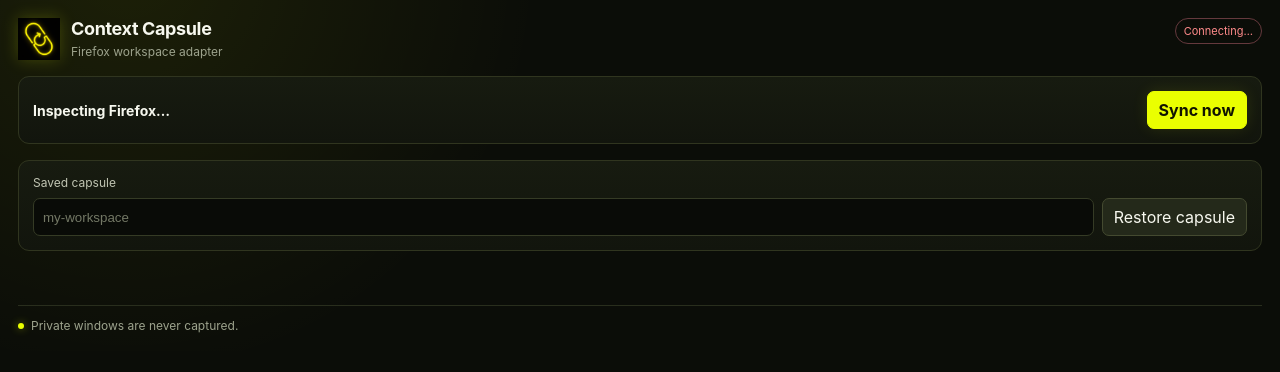
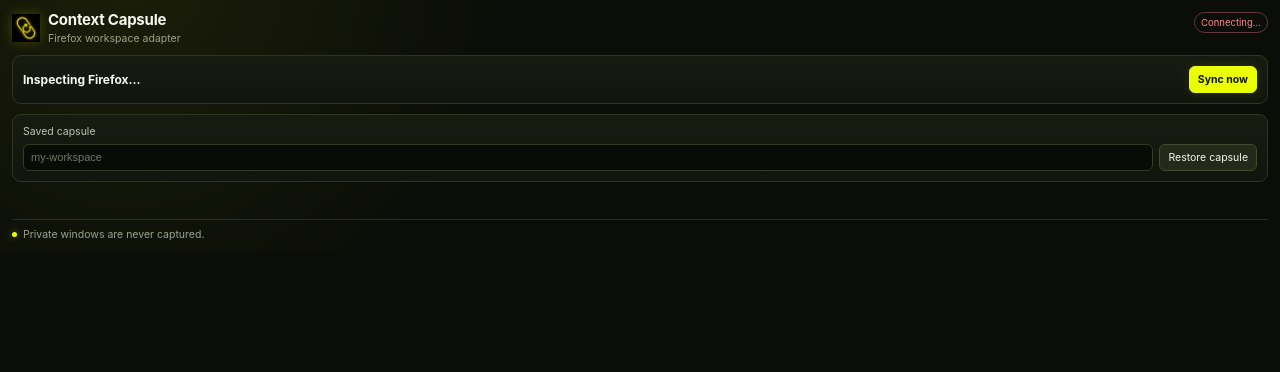
Before and after one commit to Context-Capsule/Capsule-Browser-Extension, a website with bundled scripts: page src/popup/popup.html in a window 1280 px wide. Built offline with nearby package versions, Linux system fonts and the light colour scheme; no server answers.

Commit message:
compact Firefox popup sizing

```diff
--- a/src/popup/popup.css
+++ b/src/popup/popup.css
@@ -18,72 +18,66 @@
   color: var(--text);
 }
 
-* {
-  box-sizing: border-box;
-}
+* { box-sizing: border-box; }
 
 body {
   margin: 0;
-  min-width: 390px;
-  background:
-    radial-gradient(circle at 10% -10%, rgba(234, 255, 0, 0.08), transparent 34%),
-    var(--background);
+  min-width: 330px;
+  background: radial-gradient(circle at 10% -10%, rgba(234, 255, 0, 0.07), transparent 32%), var(--background);
 }
 
 main {
   display: grid;
-  gap: 16px;
-  padding: 18px;
+  gap: 10px;
+  padding: 12px;
 }
 
 header {
   display: flex;
   align-items: flex-start;
   justify-content: space-between;
-  gap: 16px;
+  gap: 10px;
 }
 
 .brand {
   display: flex;
   min-width: 0;
   align-items: center;
-  gap: 11px;
+  gap: 8px;
 }
 
 .brand-logo {
-  width: 42px;
-  height: 42px;
-  flex: 0 0 42px;
+  width: 28px;
+  height: 28px;
+  flex: 0 0 28px;
   object-fit: contain;
-  filter: drop-shadow(0 0 8px var(--accent-glow));
+  filter: drop-shadow(0 0 6px var(--accent-glow));
 }
 
-.brand-copy {
-  min-width: 0;
-}
+.brand-copy { min-width: 0; }
 
 h1 {
   margin: 0;
-  font-size: 18px;
-  line-height: 1.15;
-  letter-spacing: -0.02em;
+  font-size: 15px;
+  line-height: 1.12;
+  letter-spacing: -0.015em;
 }
 
 p,
 footer {
-  margin: 4px 0 0;
+  margin: 3px 0 0;
   color: var(--muted);
-  font-size: 12px;
+  font-size: 10.5px;
 }
 
 #connection {
-  max-width: 155px;
+  max-width: 128px;
   overflow: hidden;
-  padding: 5px 8px;
+  padding: 4px 6px;
   border: 1px solid var(--danger-border);
   border-radius: 999px;
   color: var(--danger);
-  font-size: 11px;
+  font-size: 9.5px;
   text-overflow: ellipsis;
   white-space: nowrap;
 }
@@ -92,14 +86,14 @@ footer {
   border-color: var(--border-strong);
   background: var(--accent-soft);
   color: var(--accent);
-  box-shadow: 0 0 14px rgba(234, 255, 0, 0.05);
+  box-shadow: 0 0 10px rgba(234, 255, 0, 0.05);
 }
 
 .snapshot,
 .restore {
-  padding: 14px;
+  padding: 10px;
   border: 1px solid var(--border);
-  border-radius: 11px;
+  border-radius: 9px;
   background: linear-gradient(180deg, var(--panel-raised), var(--panel));
 }
 
@@ -107,119 +101,102 @@ footer {
   display: flex;
   align-items: center;
   justify-content: space-between;
-  gap: 12px;
+  gap: 9px;
 }
 
 #counts {
-  font-size: 14px;
+  font-size: 12px;
   font-weight: 650;
 }
 
 label {
   display: block;
-  margin-bottom: 8px;
+  margin-bottom: 6px;
   color: #c1c5b3;
-  font-size: 12px;
+  font-size: 10.5px;
 }
 
 .restore-row {
   display: flex;
-  gap: 8px;
+  gap: 6px;
 }
 
 input {
   min-width: 0;
   flex: 1;
-  padding: 8px 9px;
+  padding: 6px 7px;
   border: 1px solid #353b25;
-  border-radius: 7px;
+  border-radius: 6px;
   outline: none;
   background: #090b07;
   color: inherit;
+  font-size: 11px;
   transition: border-color 120ms ease, box-shadow 120ms ease;
 }
 
-input::placeholder {
-  color: #737865;
-}
-
-input:focus {
-  border-color: #879326;
-  box-shadow: 0 0 0 2px rgba(234, 255, 0, 0.08);
-}
+input::placeholder { color: #737865; }
+input:focus { border-color: #879326; box-shadow: 0 0 0 2px rgba(234, 255, 0, 0.08); }
 
 button {
-  padding: 8px 11px;
+  padding: 6px 8px;
   border: 1px solid #444a30;
-  border-radius: 7px;
+  border-radius: 6px;
   outline: none;
   background: #24291a;
   color: var(--text);
   cursor: pointer;
   font: inherit;
+  font-size: 10.5px;
   transition: background 120ms ease, border-color 120ms ease, color 120ms ease, box-shadow 120ms ease;
 }
 
-button:hover:not(:disabled) {
-  border-color: #646d31;
-  background: #2d3320;
-}
-
+button:hover:not(:disabled) { border-color: #646d31; background: #2d3320; }
 button:focus-visible,
-input:focus-visible {
-  outline: 2px solid var(--accent);
-  outline-offset: 2px;
-}
+input:focus-visible { outline: 2px solid var(--accent); outline-offset: 2px; }
 
 button.primary-action {
   border-color: var(--accent);
   background: var(--accent);
   color: #111400;
   font-weight: 700;
-  box-shadow: 0 0 16px rgba(234, 255, 0, 0.1);
+  box-shadow: 0 0 12px rgba(234, 255, 0, 0.1);
 }
 
 button.primary-action:hover:not(:disabled) {
   border-color: var(--accent-hover);
   background: var(--accent-hover);
   color: #0c0e00;
-  box-shadow: 0 0 20px rgba(234, 255, 0, 0.17);
+  box-shadow: 0 0 16px rgba(234, 255, 0, 0.15);
 }
 
-button:disabled {
-  opacity: 0.48;
-  cursor: default;
-  box-shadow: none;
-}
+button:disabled { opacity: 0.48; cursor: default; box-shadow: none; }
 
 pre {
-  min-height: 18px;
+  min-height: 14px;
   margin: 0;
   white-space: pre-wrap;
   color: #bcc1ad;
-  font: 11px/1.45 ui-monospace, SFMono-Regular, Consolas, monospace;
+  font: 9.5px/1.4 ui-monospace, SFMono-Regular, Consolas, monospace;
 }
 
 footer {
   display: flex;
   align-items: center;
-  gap: 7px;
-  padding-top: 12px;
+  gap: 6px;
+  padding-top: 8px;
   border-top: 1px solid #292e1d;
 }
 
 .privacy-dot {
-  width: 6px;
-  height: 6px;
-  flex: 0 0 6px;
+  width: 5px;
+  height: 5px;
+  flex: 0 0 5px;
   border-radius: 50%;
   background: var(--accent);
-  box-shadow: 0 0 8px rgba(234, 255, 0, 0.45);
+  box-shadow: 0 0 7px rgba(234, 255, 0, 0.45);
 }
 
 @media (prefers-reduced-motion: reduce) {
   input,
-  button {
-    transition: none;
-  }
+  button { transition: none; }
 }
```
